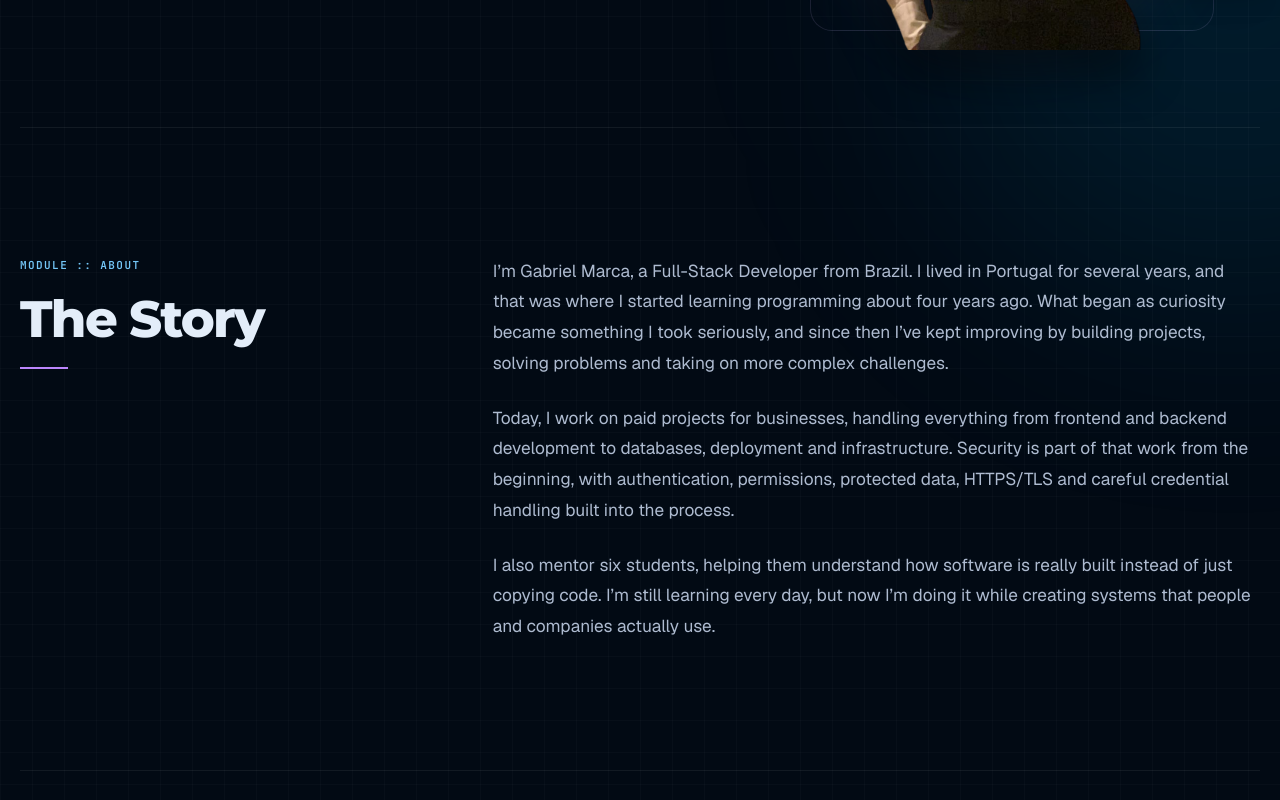
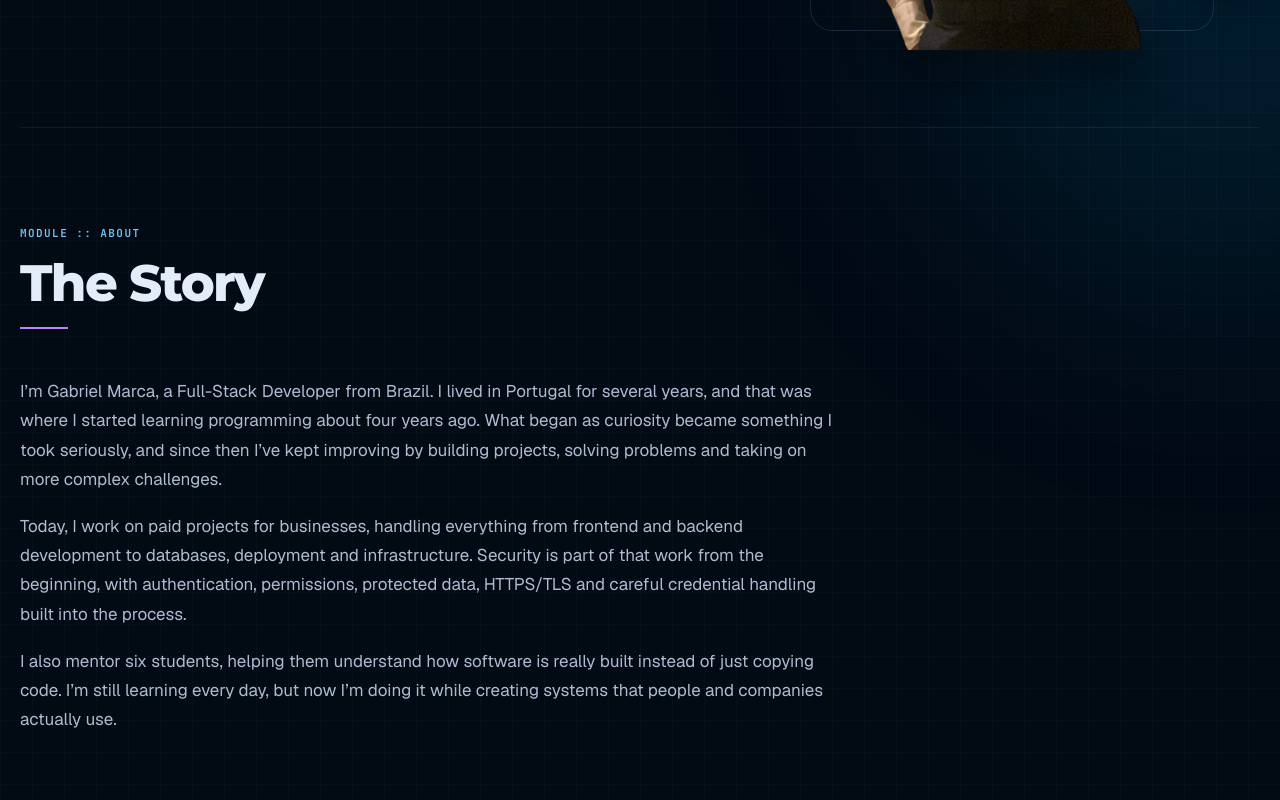
Before and after one commit to brielmarca/gabriel-marca-portfolio, a Next.js app: page / in a window 1280 px wide. Shown: the part 720-1520 px from the top of the page. Built offline with nearby package versions, Linux system fonts and the light colour scheme; no server answers.

Commit message:
feat: refine about section and page spacing

```diff
--- a/src/app/globals.css
+++ b/src/app/globals.css
@@ -20,7 +20,6 @@
 
 html {
   scroll-behavior: smooth;
-  scroll-padding-top: calc(var(--header-height) + 24px);
 }
 
 body {
@@ -133,18 +132,17 @@ button, a { touch-action: manipulation; }
   to { transform: translate3d(-50%, 0, 0); }
 }
 
-.content-section { padding-block: clamp(88px, 10vw, 136px); border-top: 1px solid rgba(255, 255, 255, 0.065); }
-.section-heading { margin-bottom: clamp(44px, 6vw, 72px); }
-.section-heading .technical-label { margin-bottom: 16px; }
+.content-section { padding-block: 64px; border-top: 1px solid rgba(255, 255, 255, 0.065); }
+#main-content, main section[id] { scroll-margin-top: calc(var(--header-height) + 24px); }
+.section-heading { margin-bottom: 36px; }
+.section-heading .technical-label { margin-bottom: 12px; }
 .section-heading h2 { margin: 0; font-family: var(--font-montserrat), sans-serif; font-size: clamp(34px, 4vw, 52px); font-weight: 750; letter-spacing: -0.035em; line-height: 1.12; }
-.heading-rule { display: block; width: 48px; height: 2px; margin-top: 20px; background: var(--primary); }
+.heading-rule { display: block; width: 48px; height: 2px; margin-top: 16px; background: var(--primary); }
 .section-heading.is-centered { text-align: center; }
 .section-heading.is-centered .heading-rule { margin-inline: auto; }
-.about-layout { display: grid; grid-template-columns: minmax(250px, 0.62fr) minmax(0, 1.38fr); gap: clamp(56px, 10vw, 150px); align-items: start; }
-.about-layout .section-heading { position: sticky; top: calc(var(--header-height) + 48px); margin: 0; }
-.about-copy { max-width: 760px; }
-.about-copy p { margin: 0; color: var(--text-muted); font-size: clamp(17px, 1.35vw, 19px); line-height: 1.78; }
-.about-copy p + p { margin-top: 24px; }
+.about-layout { max-width: 820px; }
+.about-copy p { margin: 0; color: var(--text-muted); font-size: clamp(17px, 1.25vw, 18px); line-height: 1.72; }
+.about-copy p + p { margin-top: 18px; }
 
 .skills-grid { display: grid; grid-template-columns: repeat(3, minmax(0, 1fr)); gap: 20px; }
 .skill-card { position: relative; min-height: 320px; padding: 28px; overflow: hidden; border: 1px solid var(--border); border-radius: 7px; background: linear-gradient(145deg, rgba(18, 33, 49, 0.76), rgba(8, 23, 39, 0.72)); transition: border-color 200ms ease, transform 200ms ease; }
@@ -184,7 +182,7 @@ button, a { touch-action: manipulation; }
 .project-action { display: inline-flex; align-items: center; gap: 10px; width: fit-content; min-height: 44px; color: var(--text); font-family: var(--font-mono), monospace; font-size: 11px; font-weight: 700; letter-spacing: 0.08em; text-transform: uppercase; transition: color 180ms ease; }
 .project-action:hover { color: var(--secondary); }
 
-.contact-section { padding-block: clamp(88px, 11vw, 150px); }
+.contact-section { padding-block: 64px; }
 .contact-panel { position: relative; overflow: hidden; padding: clamp(48px, 8vw, 100px) clamp(24px, 8vw, 110px); border: 1px solid var(--border-strong); border-radius: 10px; background: linear-gradient(135deg, rgba(93, 0, 179, 0.13), rgba(8, 23, 39, 0.86) 55%, rgba(0, 162, 230, 0.08)); text-align: center; }
 .contact-panel::before, .contact-panel::after { content: ""; position: absolute; width: 76px; height: 76px; border-color: var(--primary); opacity: 0.42; }
 .contact-panel::before { top: 16px; left: 16px; border-top: 1px solid; border-left: 1px solid; }
@@ -219,6 +217,16 @@ button, a { touch-action: manipulation; }
   .deploy-card { right: 0; }
 }
 
+@media (min-width: 768px) {
+  .content-section, .contact-section { padding-block: 80px; }
+  .section-heading { margin-bottom: 44px; }
+}
+
+@media (min-width: 1024px) {
+  .content-section, .contact-section { padding-block: 96px; }
+  .section-heading { margin-bottom: 48px; }
+}
+
 @media (max-width: 767px) {
   :root { --header-height: 68px; }
   .page-container { width: min(100% - 40px, var(--container)); }
@@ -232,8 +240,6 @@ button, a { touch-action: manipulation; }
   .code-card { top: 2%; left: 0; }
   .deploy-card { right: 0; }
   .technology-strip { margin-top: 32px; padding-top: 20px; }
-  .about-layout { grid-template-columns: 1fr; gap: 36px; }
-  .about-layout .section-heading { position: static; }
   .skills-grid { grid-template-columns: 1fr; }
   .skill-card { min-height: 0; }
   .section-heading.is-centered { text-align: left; }
```
